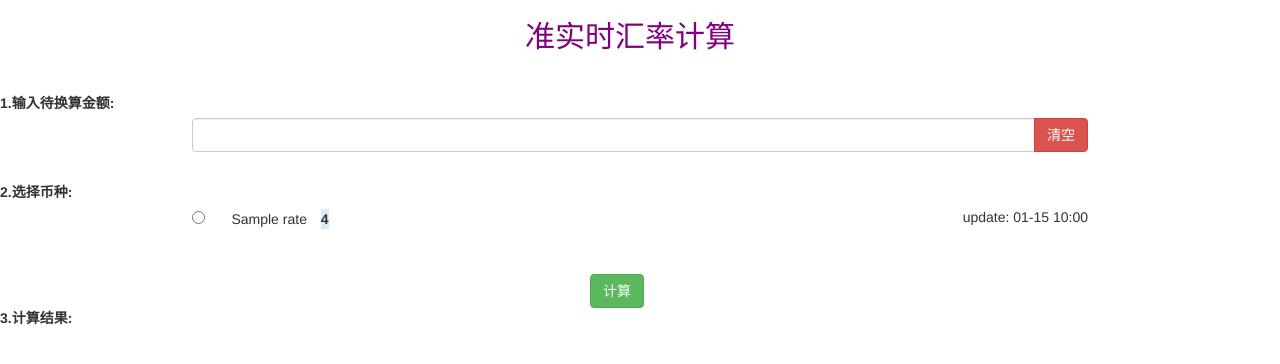
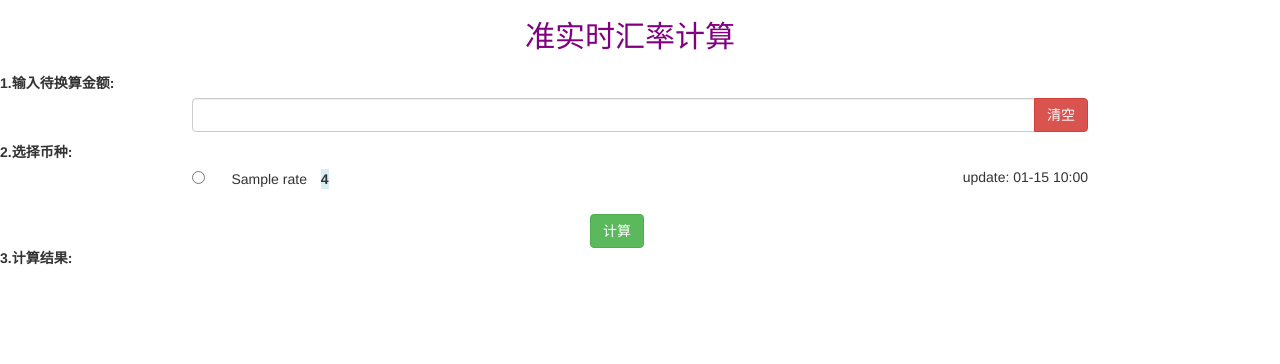
Before and after one commit to lazygunner/xchange, a Flask app: template templates/index.html in a window 1280 px wide. Shown: the top 364 px of the page. Run offline with Flask 2, Linux system fonts and the light colour scheme; the template is opened without the code that fills it: most values are stand-ins (such as "Sample title", 1, 10 or a date in 2020); style sheets or scripts are compiled from the project's sources; parts of the project's set-up code (start-up, migrations or seed data) failed here and were passed over; some libraries are stand-ins or nearby versions.

Commit message:
update css

```diff
--- a/templates/index.html
+++ b/templates/index.html
@@ -16,7 +16,7 @@
     <body>
         <h2 style="margin-left:auto;margin-right:auto;width:230px;margin-top:20px;color:purple">准实时汇率计算</h2>
         <div>
-            <label style="margin-top:30px">1.输入待换算金额:</label>
+            <label style="margin-top:10px">1.输入待换算金额:</label>
             <div class="input-group" style="width:70%;margin-left:auto;margin-right:auto">
             <input type="text" class="form-control" id="source" style=placeholder="待换算金额...">
             <span class="input-group-btn">
@@ -24,7 +24,7 @@
             </span>
             </div><!-- /input-group -->
         </div><!-- /.row -->
-        <label style="margin-top:30px">2.选择币种:</label>
+        <label style="margin-top:10px">2.选择币种:</label>
         <form id="rateForm" style="width: 70%;margin-left:auto;margin-right:auto;">
         {% for rate in rate_dict.values() %}
             <input type="radio" name="rate" value="{{ rate.rate }}" />
@@ -35,7 +35,7 @@
             <br /></br>
         {% endfor %}
         </form>
-        <div style="margin-left:auto;margin-right:auto;width:100px;margin-top:20px">
+        <div style="margin-left:auto;margin-right:auto;width:100px;">
             <button class="btn btn-success" id='calc' >计算</button>
         </div>
         <div style: "margin-top:30px">
```
